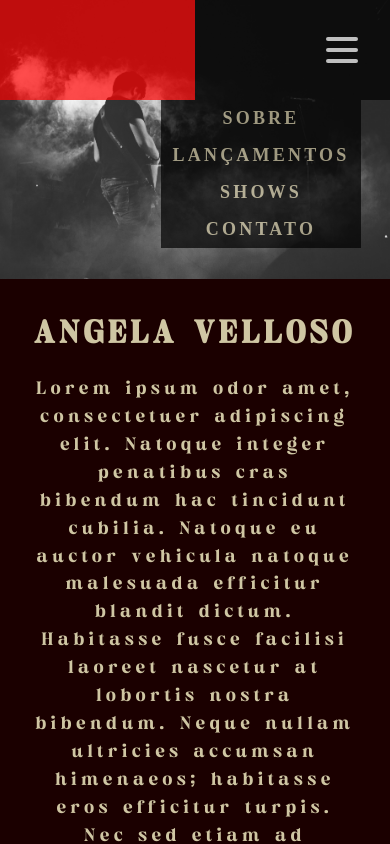
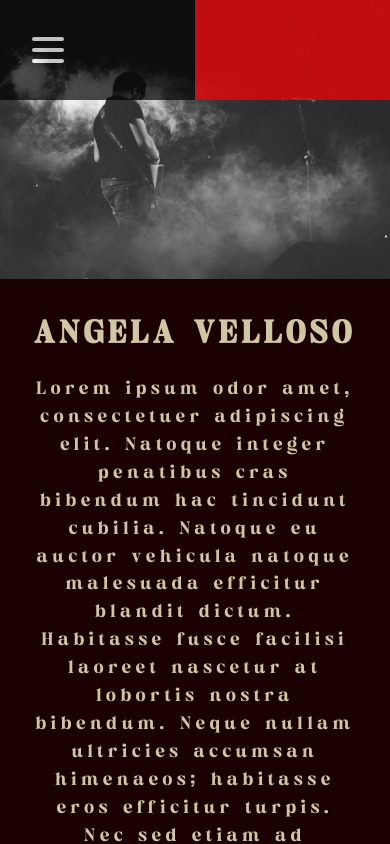
Before and after one commit to Zipudhe/angela_velloso_site, a Next.js app: page / in a window 390 px wide. Shown: the top 844 px of the page. Built offline with nearby package versions, Linux system fonts and the light colour scheme.

Commit message:
feature: responsive menu

```diff
--- a/src/components/MenuButton/styles.tsx
+++ b/src/components/MenuButton/styles.tsx
@@ -12,7 +12,7 @@ export const StyledBurger = styled.button<IMenuButton>`
   cursor: pointer;
   padding: 0;
 
-  margin-right: 2rem;
+  margin-left: 2rem;
 
   &:focus {
     outline: none;
--- a/src/components/Nav/Nav.tsx
+++ b/src/components/Nav/Nav.tsx
@@ -20,7 +20,6 @@ export const Nav = (): React.ReactNode => {
 
   return (
     <NavStyled>
-      <IconStyled />
       <LinksDivStyled>
         {isMobile ?
           <MobileLinks />
@@ -28,6 +27,7 @@ export const Nav = (): React.ReactNode => {
           <DesktopLinks />
         }
       </LinksDivStyled>
+      <IconStyled />
     </NavStyled>
   )
 }
--- a/src/components/Nav/styles.ts
+++ b/src/components/Nav/styles.ts
@@ -51,21 +51,21 @@ export const MenuWrapper = styled.div`
   height: 100%;
   display: flex;
   align-items: center;
-  justify-content: end;
+  justify-content: start;
 
   cursor: pointer;
 `
 
 export const MenuDiv = styled.div<{ isVisible?: boolean }>`
   position: absolute;
-  left: -10%;
+  left: -100%;
   top: 100%;
   width: 100%;
   max-width: 200px;
   height: auto;
   overflow: hidden;
   background-color: black;
-  transform: translateX(${props => props.isVisible ? '-10%' : '100%'});
+  transform: translateX(${props => props.isVisible ? '100vw' : '0'});
 
   display: flex;
   flex-direction: column;
```
